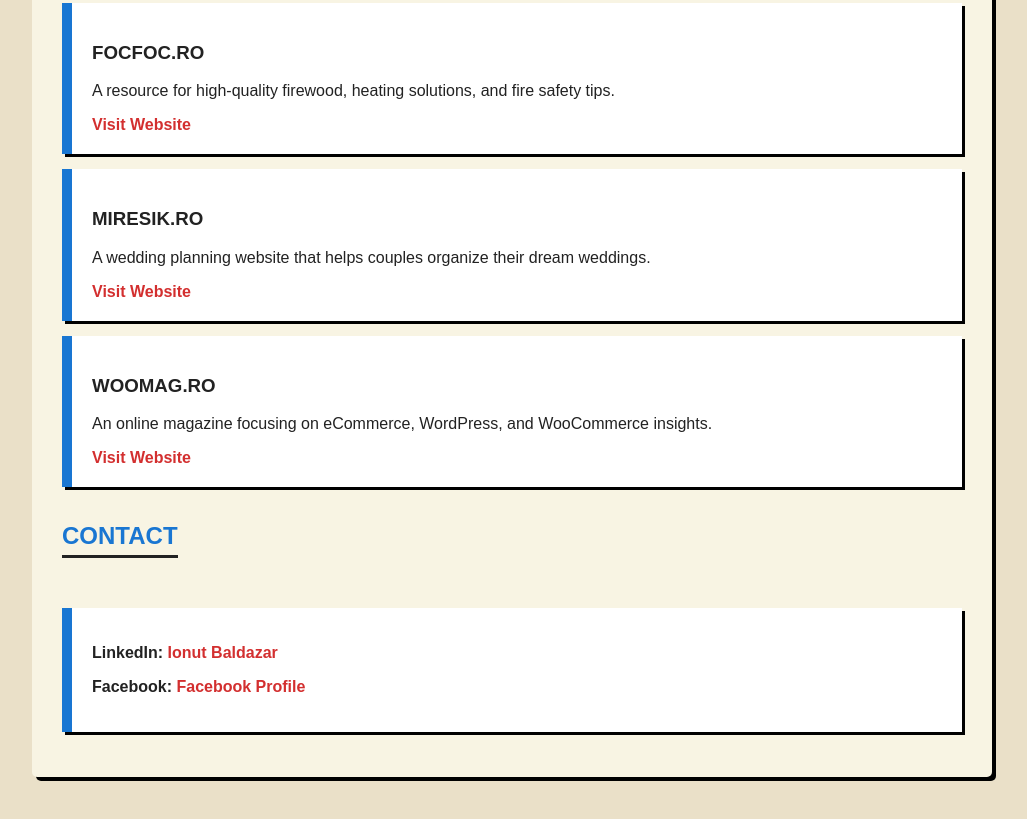
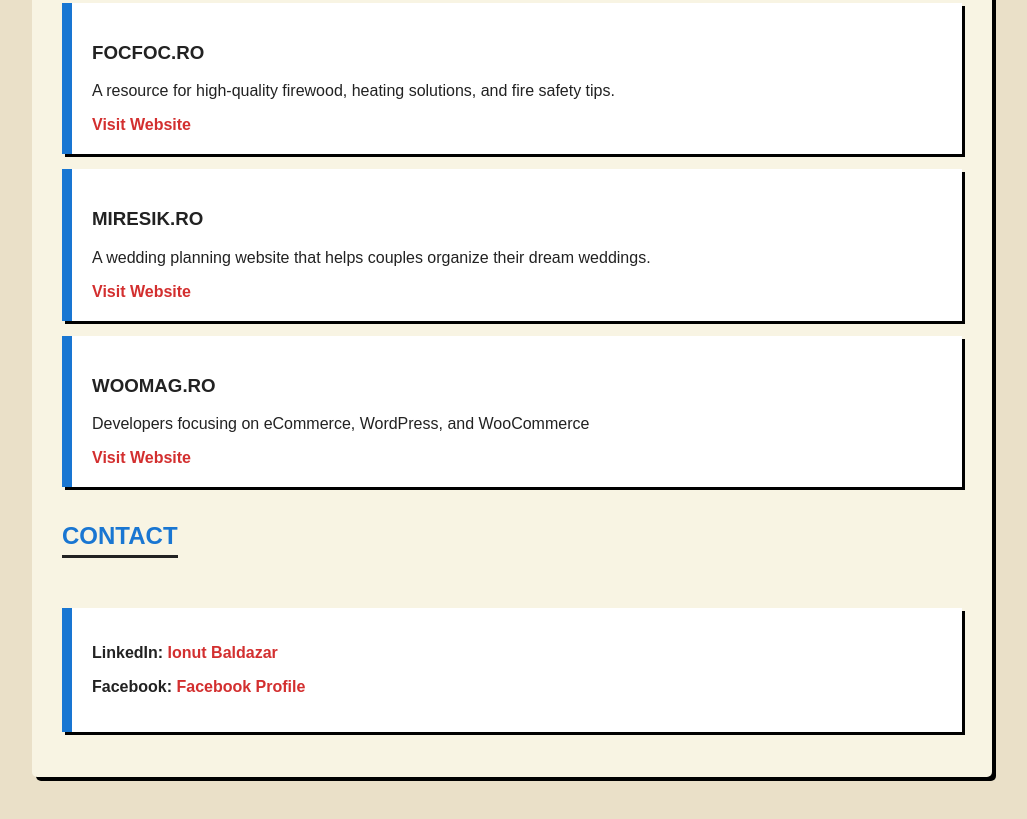
Before and after one commit to baiatulutata/website, a plain HTML site: page index.html in a window 1280 px wide. Shown: the part 2247-3066 px from the top of the page, without its empty margins (128-1155 px from the left). Drawn offline with Linux system fonts and the light colour scheme.

Commit message:
Update index.html

```diff
--- a/index.html
+++ b/index.html
@@ -152,7 +152,7 @@
             </div>
             <div class="website">
                 <h3>WooMag.ro</h3>
-                <p>An online magazine focusing on eCommerce, WordPress, and WooCommerce insights.</p>
+                <p>Developers focusing on eCommerce, WordPress, and WooCommerce </p>
                 <a href="https://woomag.ro" target="_blank">Visit Website</a>
             </div>
         </div>
```
